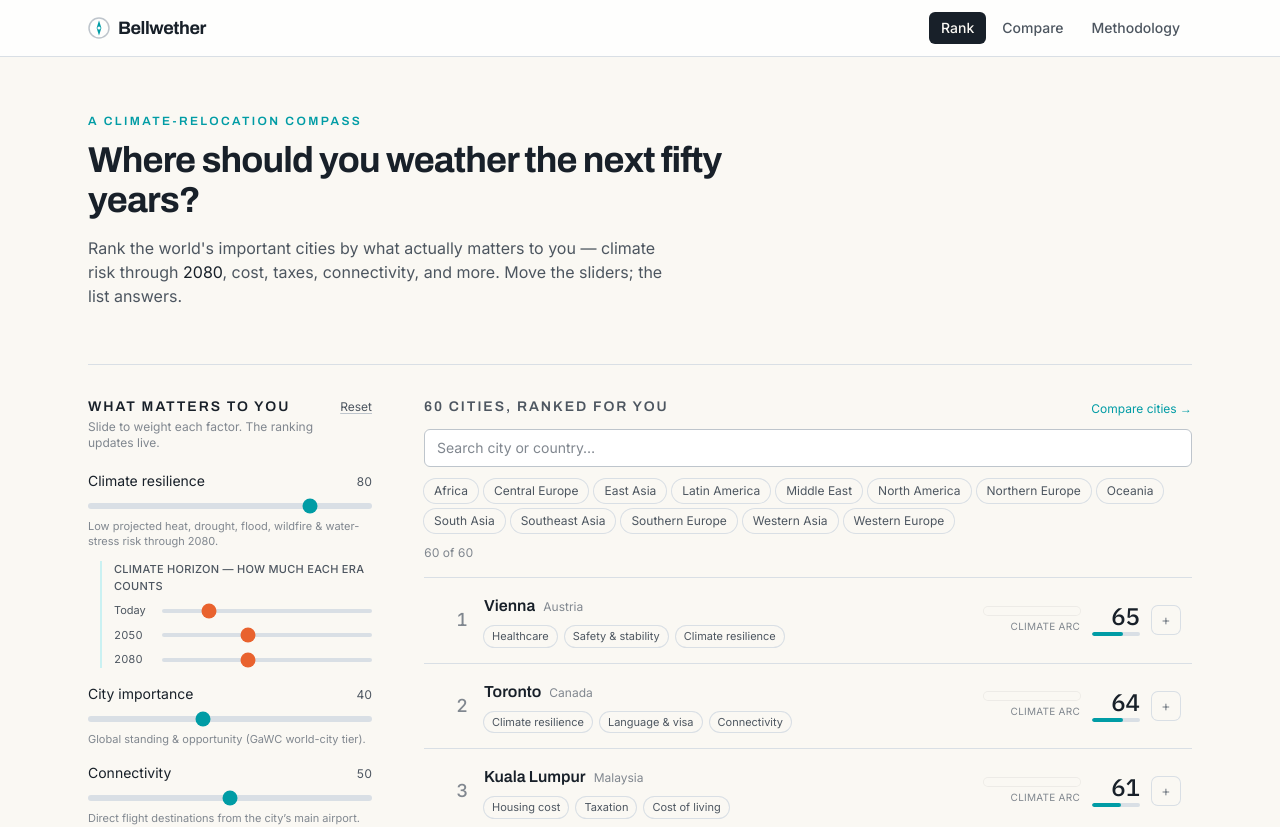
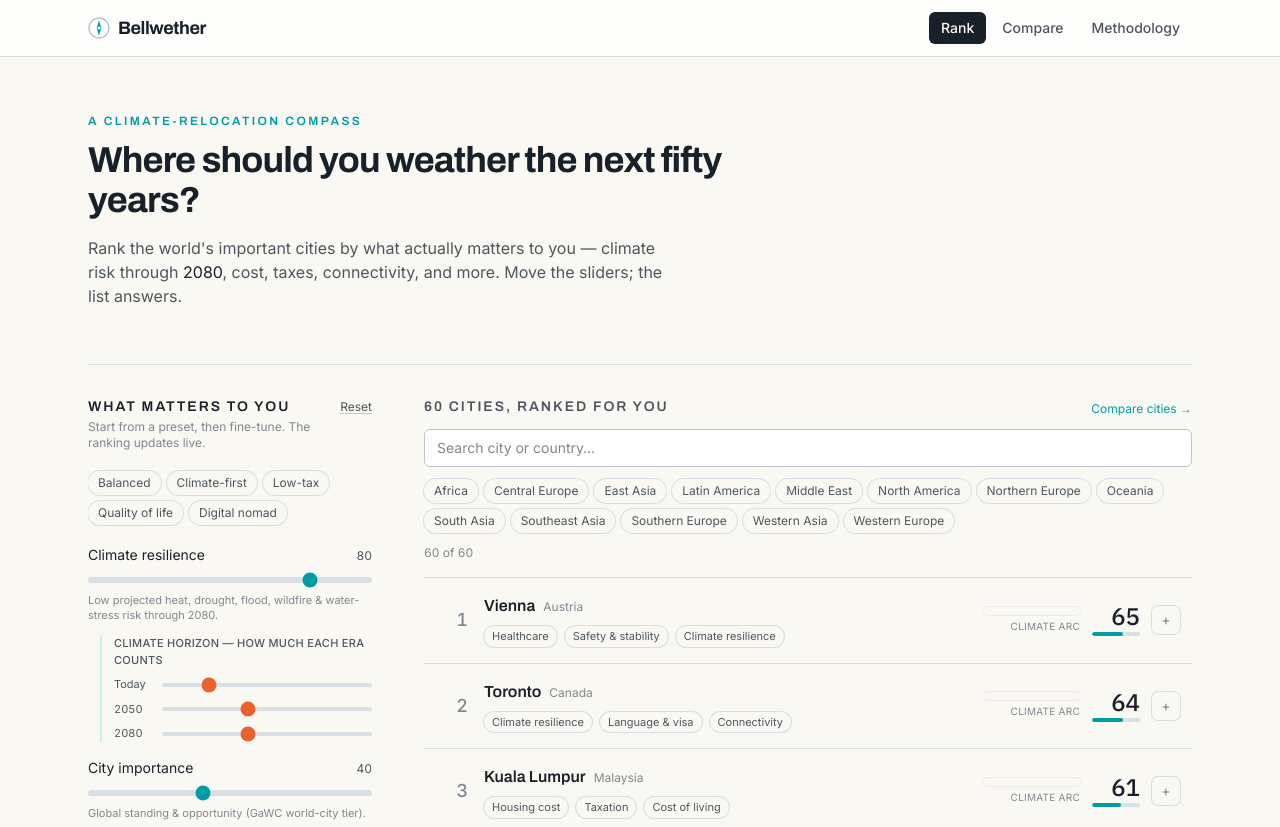
Before and after one commit to mheld/bellwether, a React (Vite) app: page / in a window 1280 px wide. Shown: the top 827 px of the page. Built offline with nearby package versions, Linux system fonts and the light colour scheme.

Commit message:
feat: add weighting presets, favicon, and social meta
Preset pills (Balanced, Climate-first, Low-tax, Quality of life, Digital
nomad) give users a starting point instead of ten cold sliders. Add the
weathervane favicon and Open Graph/Twitter meta for shareable links.

```diff
--- a/index.html
+++ b/index.html
@@ -8,6 +8,14 @@
       name="description"
       content="Rank the world's important cities for long-term relocation, weighted by what you care about — climate through 2080, cost, taxes, connectivity, and more."
     />
+    <link rel="icon" type="image/svg+xml" href="/favicon.svg" />
+    <meta property="og:type" content="website" />
+    <meta property="og:title" content="Bellwether — a climate-relocation compass" />
+    <meta
+      property="og:description"
+      content="Rank the world's important cities for long-term relocation, weighted by what you care about — climate through 2080, cost, taxes, connectivity, and more."
+    />
+    <meta name="twitter:card" content="summary" />
     <link rel="preconnect" href="https://fonts.googleapis.com" />
     <link rel="preconnect" href="https://fonts.gstatic.com" crossorigin />
     <link
--- a/src/components/WeightsPanel.tsx
+++ b/src/components/WeightsPanel.tsx
@@ -1,8 +1,9 @@
 import { FACTORS, HORIZONS, type FactorKey } from '../data/schema'
 import { useWeights } from '../state/useWeights'
+import { PRESETS } from '../state/presets'
 
 export function WeightsPanel() {
-  const { factors, horizon, setFactor, setHorizon, reset } = useWeights()
+  const { factors, horizon, setFactor, setHorizon, setAll, reset } = useWeights()
 
   return (
     <div className="space-y-5">
@@ -12,7 +13,7 @@ export function WeightsPanel() {
             What matters to you
           </h2>
           <p className="mt-0.5 text-xs text-ink-faint">
-            Slide to weight each factor. The ranking updates live.
+            Start from a preset, then fine-tune. The ranking updates live.
           </p>
         </div>
         <button
@@ -21,6 +22,21 @@ export function WeightsPanel() {
         >
           Reset
         </button>
+      </div>
+
+      <div className="flex flex-wrap gap-1.5">
+        {PRESETS.map((preset) => (
+          <button
+            key={preset.id}
+            onClick={() =>
+              setAll({ factors: preset.factors, horizon: preset.horizon, hazard: preset.hazard })
+            }
+            title={preset.blurb}
+            className="rounded-full px-2.5 py-1 text-xs text-ink-soft ring-1 ring-line transition-colors hover:bg-signal-soft hover:text-ink hover:ring-signal-soft"
+          >
+            {preset.label}
+          </button>
+        ))}
       </div>
 
       <div className="space-y-4">
--- /dev/null
+++ b/src/state/presets.ts
@@ -0,0 +1,103 @@
+import type { FactorKey, Hazard, Horizon } from '../data/schema'
+import { DEFAULT_FACTOR_WEIGHTS } from '../scoring/score'
+import { DEFAULT_CLIMATE_WEIGHTS } from '../scoring/composites'
+
+export interface Preset {
+  id: string
+  label: string
+  blurb: string
+  factors: Record<FactorKey, number>
+  horizon: Record<Horizon, number>
+  hazard: Record<Hazard, number>
+}
+
+const base = DEFAULT_FACTOR_WEIGHTS
+const evenHazard = DEFAULT_CLIMATE_WEIGHTS.hazard
+
+/** Named starting points so users aren't staring at ten cold sliders. */
+export const PRESETS: Preset[] = [
+  {
+    id: 'balanced',
+    label: 'Balanced',
+    blurb: 'A sensible all-round starting point.',
+    factors: { ...base },
+    horizon: { ...DEFAULT_CLIMATE_WEIGHTS.horizon },
+    hazard: { ...evenHazard },
+  },
+  {
+    id: 'climate-first',
+    label: 'Climate-first',
+    blurb: 'Long-horizon climate resilience above all.',
+    factors: {
+      climate: 100,
+      safety: 70,
+      healthcare: 60,
+      costOfLiving: 50,
+      realEstate: 45,
+      importance: 35,
+      airport: 40,
+      taxation: 30,
+      expat: 40,
+      accessibility: 40,
+    },
+    horizon: { now: 0.1, y2050: 0.4, y2080: 0.5 },
+    hazard: { ...evenHazard },
+  },
+  {
+    id: 'low-tax',
+    label: 'Low-tax',
+    blurb: 'Minimize tax and cost, keep it livable.',
+    factors: {
+      taxation: 100,
+      costOfLiving: 75,
+      realEstate: 65,
+      climate: 50,
+      safety: 55,
+      healthcare: 50,
+      importance: 45,
+      airport: 50,
+      accessibility: 55,
+      expat: 45,
+    },
+    horizon: { now: 0.25, y2050: 0.4, y2080: 0.35 },
+    hazard: { ...evenHazard },
+  },
+  {
+    id: 'quality-of-life',
+    label: 'Quality of life',
+    blurb: 'Health, safety, and a stable climate.',
+    factors: {
+      healthcare: 85,
+      safety: 80,
+      climate: 70,
+      costOfLiving: 55,
+      expat: 60,
+      importance: 45,
+      airport: 45,
+      realEstate: 50,
+      taxation: 35,
+      accessibility: 45,
+    },
+    horizon: { now: 0.2, y2050: 0.4, y2080: 0.4 },
+    hazard: { ...evenHazard },
+  },
+  {
+    id: 'nomad',
+    label: 'Digital nomad',
+    blurb: 'Easy entry, low cost, well connected.',
+    factors: {
+      accessibility: 90,
+      costOfLiving: 85,
+      expat: 75,
+      airport: 65,
+      climate: 60,
+      taxation: 60,
+      safety: 55,
+      healthcare: 50,
+      realEstate: 55,
+      importance: 35,
+    },
+    horizon: { now: 0.4, y2050: 0.4, y2080: 0.2 },
+    hazard: { ...evenHazard },
+  },
+]
```
Also changed, not shown: public/favicon.svg (added), src/data/dataset.json, 1 other file (tests, documents, lock files or other folders).
